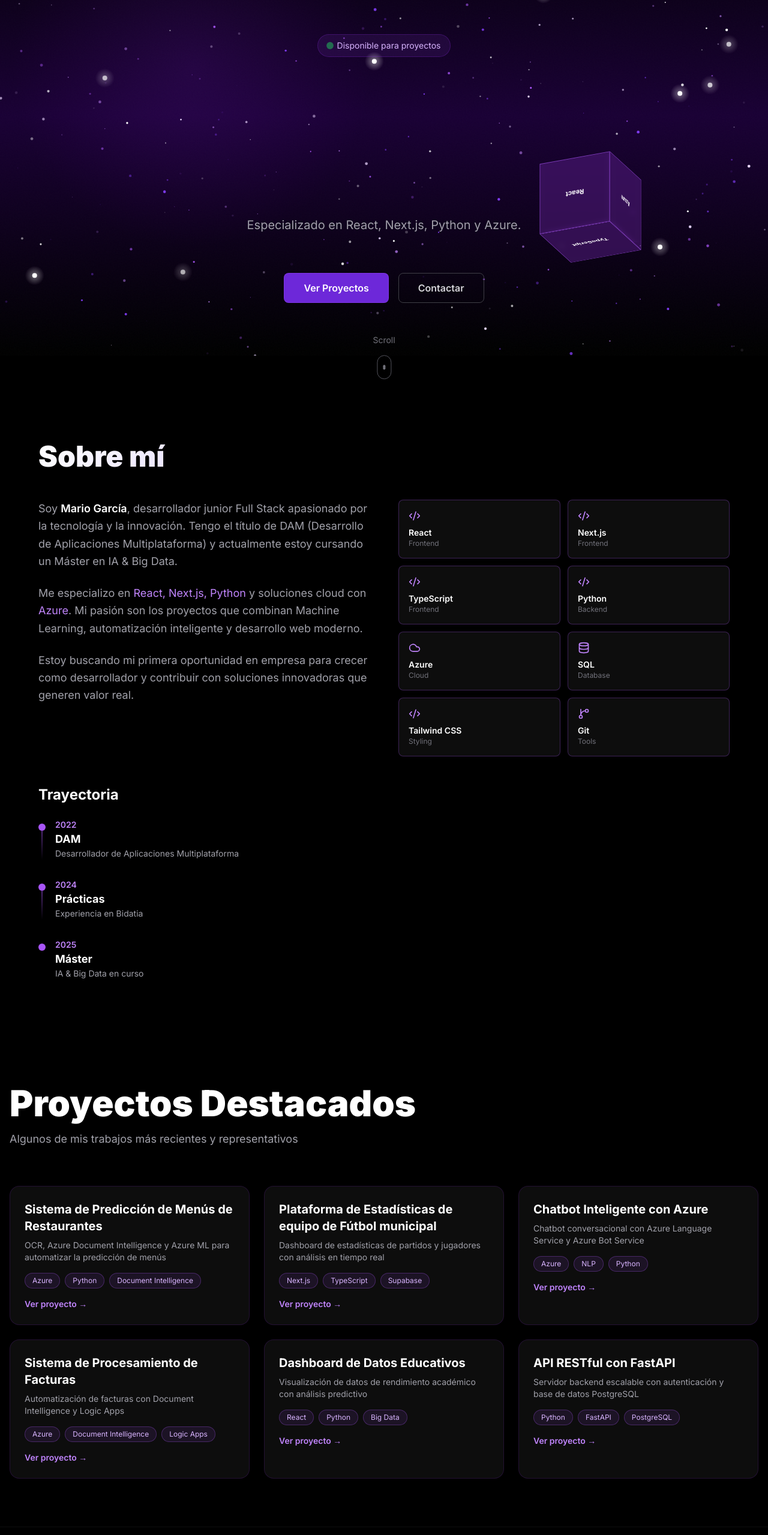
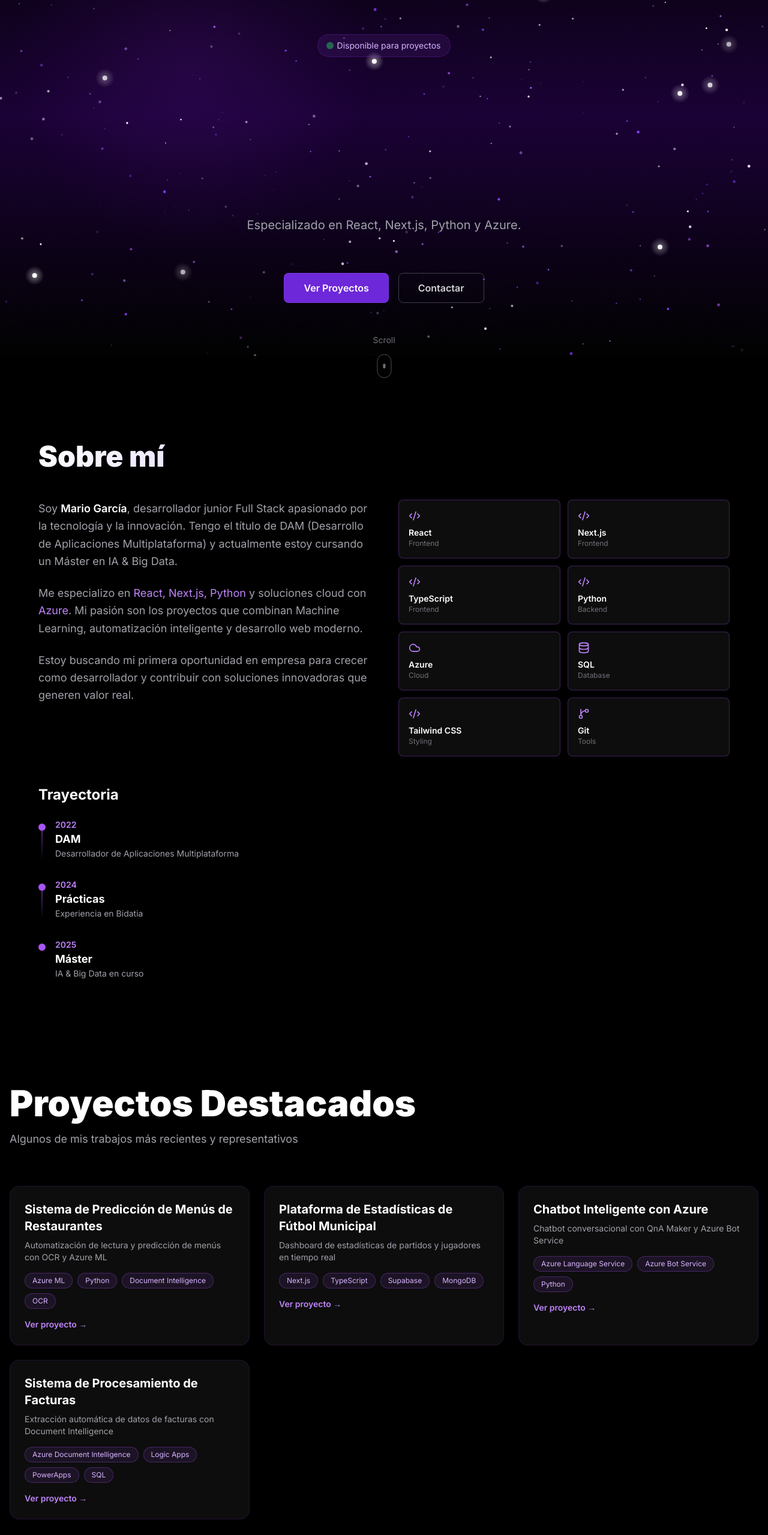
Before and after one commit to Mariioogrciia/portafolio, a Next.js app: page / in a window 1280 px wide. Shown: the part 207-2766 px from the top of the page at 60% size. Built offline with nearby package versions, Linux system fonts and the light colour scheme.

Commit message:
Fix: Remove Framer Motion useScroll() console warning by providing explicit target refs

```diff
--- a/app/components/ContactSectionNew.tsx
+++ b/app/components/ContactSectionNew.tsx
@@ -1,9 +1,16 @@
 'use client'
 
-import { motion } from 'framer-motion'
+import { motion, AnimatePresence } from 'framer-motion'
 import { Github, Linkedin, Mail } from 'lucide-react'
+import { useState } from 'react'
+import { useParticleExplosion } from '@/app/hooks/useParticleExplosion'
+import { ParticleExplosion } from './ParticleExplosion'
 
 export function ContactSectionNew() {
+  const [formData, setFormData] = useState({ name: '', email: '', message: '' })
+  const [showSuccess, setShowSuccess] = useState(false)
+  const { particles, triggerExplosion } = useParticleExplosion()
+
   const containerVariants = {
     hidden: { opacity: 0 },
     visible: {
@@ -40,15 +47,36 @@ export function ContactSectionNew() {
     {
       icon: Mail,
       label: 'Email',
-      url: 'mario.garciaromero16@gmail.com',
+      url: 'mailto:mario.garciaromero16@gmail.com',
       color: 'hover:text-purple-400',
     },
   ]
 
+  const handleChange = (e: React.ChangeEvent<HTMLInputElement | HTMLTextAreaElement>) => {
+    const { name, value } = e.target
+    setFormData((prev) => ({ ...prev, [name]: value }))
+  }
+
+  const handleSubmit = (e: React.FormEvent<HTMLFormElement>) => {
+    e.preventDefault()
+
+    if (formData.name && formData.email && formData.message) {
+      triggerExplosion(e as any)
+      setShowSuccess(true)
+      setFormData({ name: '', email: '', message: '' })
+
+      setTimeout(() => {
+        setShowSuccess(false)
+      }, 4000)
+    }
+  }
+
   return (
     <section id="contact" className="relative min-h-screen w-full flex items-center justify-center px-4 py-20 bg-transparent z-10">
+      <ParticleExplosion particles={particles} />
+
       <motion.div
-        className="max-w-2xl mx-auto text-center"
+        className="max-w-2xl mx-auto w-full"
         variants={containerVariants}
         initial="hidden"
         whileInView="visible"
@@ -56,35 +84,105 @@ export function ContactSectionNew() {
       >
         <motion.h2
           variants={itemVariants}
-          className="text-5xl md:text-6xl lg:text-7xl font-black text-white mb-6"
+          className="text-5xl md:text-6xl lg:text-7xl font-black text-white mb-6 text-center"
         >
           Hablemos de tu
           <br />
           próximo proyecto
         </motion.h2>
 
-        <motion.p variants={itemVariants} className="text-lg text-zinc-400 mb-12 max-w-xl mx-auto">
+        <motion.p
+          variants={itemVariants}
+          className="text-lg text-zinc-400 mb-12 max-w-xl mx-auto text-center"
+        >
           Estoy disponible para nuevos proyectos y colaboraciones. Contactame para discutir tu idea.
         </motion.p>
 
-        <motion.div variants={itemVariants} className="flex gap-4 justify-center flex-wrap">
+        {/* Formulario */}
+        <motion.form
+          variants={itemVariants}
+          onSubmit={handleSubmit}
+          className="space-y-4 mb-12"
+        >
+          {/* Nombre */}
+          <input
+            type="text"
+            name="name"
+            placeholder="Tu nombre"
+            value={formData.name}
+            onChange={handleChange}
+            className="w-full px-4 py-3 bg-white/5 border border-white/10 rounded-xl text-white placeholder-zinc-500 focus:border-purple-500 focus:outline-none focus:ring-0 transition-colors duration-300"
+            required
+          />
+
+          {/* Email */}
+          <input
+            type="email"
+            name="email"
+            placeholder="Tu email"
+            value={formData.email}
+            onChange={handleChange}
+            className="w-full px-4 py-3 bg-white/5 border border-white/10 rounded-xl text-white placeholder-zinc-500 focus:border-purple-500 focus:outline-none focus:ring-0 transition-colors duration-300"
+            required
+          />
+
+          {/* Mensaje */}
+          <textarea
+            name="message"
+            placeholder="Tu mensaje"
+            value={formData.message}
+            onChange={handleChange}
+            rows={5}
+            className="w-full px-4 py-3 bg-white/5 border border-white/10 rounded-xl text-white placeholder-zinc-500 focus:border-purple-500 focus:outline-none focus:ring-0 transition-colors duration-300 resize-none"
+            required
+          />
+
+          {/* Botón Enviar */}
+          <motion.button
+            type="submit"
+            className="w-full py-3 px-6 bg-purple-600 hover:bg-purple-500 text-white font-semibold rounded-xl transition-colors duration-300 focus-visible:outline-2 focus-visible:outline-offset-2 focus-visible:outline-purple-500"
+            whileHover={{ scale: 1.02 }}
+            whileTap={{ scale: 0.98 }}
+          >
+            Enviar mensaje
+          </motion.button>
+        </motion.form>
+
+        {/* Mensaje de éxito */}
+        <AnimatePresence>
+          {showSuccess && (
+            <motion.div
+              initial={{ opacity: 0, y: -10 }}
+              animate={{ opacity: 1, y: 0 }}
+              exit={{ opacity: 0, y: -10 }}
+              className="text-center text-green-400 font-semibold mb-8"
+            >
+              ¡Mensaje enviado! Te responderé pronto 🚀
+            </motion.div>
+          )}
+        </AnimatePresence>
+
+        {/* Links rápidos */}
+        <motion.div variants={itemVariants} className="flex gap-4 justify-center flex-wrap mb-12">
           <motion.a
-            href="mailto:mario@example.com"
-            className="px-8 py-4 bg-gradient-to-r from-purple-600 to-purple-700 text-white font-semibold rounded-lg border border-purple-500/30 hover:border-purple-400 transition-all duration-300 flex items-center gap-2"
+            href="mailto:mario.garciaromero16@gmail.com"
+            className="px-6 py-3 bg-gradient-to-r from-purple-600 to-purple-700 text-white font-semibold rounded-lg border border-purple-500/30 hover:border-purple-400 transition-all duration-300 flex items-center gap-2 focus-visible:outline-2 focus-visible:outline-offset-2 focus-visible:outline-purple-500"
             whileHover={{ scale: 1.05, boxShadow: '0 0 30px rgba(168, 85, 247, 0.3)' }}
             whileTap={{ scale: 0.95 }}
+            aria-label="Enviar email directamente"
           >
             <Mail className="w-5 h-5" />
             Enviar Email
           </motion.a>
 
           <motion.a
-            href="https://linkedin.com/in/mariogarcíaa"
+            href="https://linkedin.com/in/mario-garcia-romero-453348304"
             target="_blank"
             rel="noopener noreferrer"
-            className="px-8 py-4 border border-zinc-700 text-zinc-300 font-semibold rounded-lg hover:border-purple-500/50 hover:text-purple-300 transition-all duration-300 flex items-center gap-2"
+            className="px-6 py-3 border border-zinc-700 text-zinc-300 font-semibold rounded-lg hover:border-purple-500/50 hover:text-purple-300 transition-all duration-300 flex items-center gap-2 focus-visible:outline-2 focus-visible:outline-offset-2 focus-visible:outline-blue-500"
             whileHover={{ scale: 1.05 }}
             whileTap={{ scale: 0.95 }}
+            aria-label="Ir a LinkedIn"
           >
             <Linkedin className="w-5 h-5" />
             Ver LinkedIn
@@ -92,19 +190,23 @@ export function ContactSectionNew() {
         </motion.div>
 
         {/* Links sociales con iconos */}
-        <motion.div variants={itemVariants} className="mt-16 pt-16 border-t border-white/10 flex gap-8 justify-center">
+        <motion.div
+          variants={itemVariants}
+          className="pt-12 border-t border-white/10 flex gap-8 justify-center"
+        >
           {socialLinks.map((social) => {
             const Icon = social.icon
             return (
               <motion.a
                 key={social.label}
                 href={social.url}
-                target="_blank"
-                rel="noopener noreferrer"
-                className={`text-zinc-400 transition-colors duration-300 ${social.color}`}
+                target={social.url.startsWith('mailto') ? undefined : '_blank'}
+                rel={social.url.startsWith('mailto') ? undefined : 'noopener noreferrer'}
+                className={`text-zinc-400 transition-colors duration-300 ${social.color} focus-visible:outline-2 focus-visible:outline-offset-2 focus-visible:outline-purple-500 rounded-lg p-2`}
                 whileHover={{ scale: 1.2, y: -5 }}
                 whileTap={{ scale: 0.95 }}
                 title={social.label}
+                aria-label={social.label}
               >
                 <Icon className="w-8 h-8" />
               </motion.a>
@@ -113,7 +215,7 @@ export function ContactSectionNew() {
         </motion.div>
 
         {/* Texto adicional */}
-        <motion.p variants={itemVariants} className="mt-8 text-sm text-zinc-500">
+        <motion.p variants={itemVariants} className="mt-8 text-sm text-zinc-500 text-center">
           Sígueme en mis redes sociales
         </motion.p>
       </motion.div>
--- a/app/components/Cube3D.tsx
+++ b/app/components/Cube3D.tsx
@@ -7,10 +7,12 @@ const technologies = ['React', 'Python', 'Next.js', 'Azure', 'TypeScript', 'SQL'
 
 export function Cube3D() {
   const containerRef = useRef<HTMLDivElement>(null)
-  const { scrollY } = useScroll()
+  const { scrollYProgress } = useScroll({
+    target: containerRef,
+  })
 
-  const scale = useTransform(scrollY, [0, 400], [1, 0.3])
-  const opacity = useTransform(scrollY, [0, 500], [1, 0])
+  const scale = useTransform(scrollYProgress, [0, 0.2], [1, 0.3])
+  const opacity = useTransform(scrollYProgress, [0, 0.25], [1, 0])
 
   return (
     <motion.div
--- a/app/components/HeroSection.tsx
+++ b/app/components/HeroSection.tsx
@@ -8,8 +8,10 @@ import { Cube3D } from './Cube3D'
 
 export function HeroSection() {
   const sectionRef = useRef<HTMLDivElement>(null)
-  const { scrollY } = useScroll()
-  const scrollOpacity = useTransform(scrollY, [0, 300], [1, 0])
+  const { scrollYProgress } = useScroll({
+    target: sectionRef,
+  })
+  const scrollOpacity = useTransform(scrollYProgress, [0, 0.15], [1, 0])
 
   const { displayedText, cursorVisible } = useTypingEffect(
     'Especializado en React, Next.js, Python y Azure.',
@@ -75,7 +77,7 @@ export function HeroSection() {
               }}
             >
               <SplitTextReveal
-                text="Desarrollador Full Stack"
+                text={'Desarrollador\nFull Stack'}
                 className="text-5xl md:text-7xl lg:text-8xl font-black leading-tight"
               />
             </div>
--- a/app/components/Navbar.tsx
+++ b/app/components/Navbar.tsx
@@ -118,7 +118,7 @@ export default function Navbar() {
                       layoutId="activeIndicator"
                       className="absolute bottom-0 left-0 right-0 h-1 bg-purple-500 rounded-full"
                       initial={false}
-                      transition={{ duration: 0.3, type: 'spring', stiffness: 380, damping: 40 }}
+                      transition={{ duration: 0.3 }}
                     />
                   )}
                 </motion.a>
--- a/app/components/ParallaxBackground.tsx
+++ b/app/components/ParallaxBackground.tsx
@@ -1,11 +1,17 @@
 'use client'
 
 import { motion, useScroll, useTransform } from 'framer-motion'
-import { useRef } from 'react'
+import { RefObject, useRef } from 'react'
 
-export function ParallaxBlobs() {
+interface ParallaxBlobsProps {
+  mainRef?: RefObject<HTMLDivElement | null>
+}
+
+export function ParallaxBlobs({ mainRef }: ParallaxBlobsProps) {
   const containerRef = useRef<HTMLDivElement>(null)
-  const { scrollYProgress } = useScroll()
+  const { scrollYProgress } = useScroll({
+    target: mainRef || containerRef,
+  })
 
   const y1 = useTransform(scrollYProgress, [0, 1], [0, 300])
   const y2 = useTransform(scrollYProgress, [0, 1], [0, -250])
--- a/app/components/ProjectsParallaxSection.tsx
+++ b/app/components/ProjectsParallaxSection.tsx
@@ -7,44 +7,30 @@ const projects = [
   {
     id: 1,
     title: 'Sistema de Predicción de Menús de Restaurantes',
-    description: 'OCR, Azure Document Intelligence y Azure ML para automatizar la predicción de menús',
-    tags: ['Azure', 'Python', 'Document Intelligence'],
-    link: '#',
+    description: 'Automatización de lectura y predicción de menús con OCR y Azure ML',
+    tags: ['Azure ML', 'Python', 'Document Intelligence', 'OCR'],
+    link: 'https://github.com/Mariioogrciia',
   },
   {
     id: 2,
-    title: 'Plataforma de Estadísticas de equipo de Fútbol municipal',
-    description: 'Dashboard de estadísticas de partidos y jugadores con análisis en tiempo real',
-    tags: ['Next.js', 'TypeScript', 'Supabase'],
-    link: 'https://v0-futbol7.vercel.app/',
+    title: 'Plataforma de Estadísticas de Fútbol Municipal',
+    description: 'Dashboard de estadísticas de partidos y jugadores en tiempo real',
+    tags: ['Next.js', 'TypeScript', 'Supabase', 'MongoDB'],
+    link: 'https://github.com/Mariioogrciia',
   },
   {
     id: 3,
     title: 'Chatbot Inteligente con Azure',
-    description: 'Chatbot conversacional con Azure Language Service y Azure Bot Service',
-    tags: ['Azure', 'NLP', 'Python'],
-    link: '#',
+    description: 'Chatbot conversacional con QnA Maker y Azure Bot Service',
+    tags: ['Azure Language Service', 'Azure Bot Service', 'Python'],
+    link: 'https://github.com/Mariioogrciia',
   },
   {
     id: 4,
     title: 'Sistema de Procesamiento de Facturas',
-    description: 'Automatización de facturas con Document Intelligence y Logic Apps',
-    tags: ['Azure', 'Document Intelligence', 'Logic Apps'],
-    link: '#',
-  },
-  {
-    id: 5,
-    title: 'Dashboard de Datos Educativos',
-    description: 'Visualización de datos de rendimiento académico con análisis predictivo',
-    tags: ['React', 'Python', 'Big Data'],
-    link: '#',
-  },
-  {
-    id: 6,
-    title: 'API RESTful con FastAPI',
-    description: 'Servidor backend escalable con autenticación y base de datos PostgreSQL',
-    tags: ['Python', 'FastAPI', 'PostgreSQL'],
-    link: '#',
+    description: 'Extracción automática de datos de facturas con Document Intelligence',
+    tags: ['Azure Document Intelligence', 'Logic Apps', 'PowerApps', 'SQL'],
+    link: 'https://github.com/Mariioogrciia',
   },
 ]
 
--- a/app/components/ScrollProgressBar.tsx
+++ b/app/components/ScrollProgressBar.tsx
@@ -1,9 +1,16 @@
 'use client'
 
 import { motion, useScroll, useTransform } from 'framer-motion'
+import { RefObject } from 'react'
 
-export function ScrollProgressBar() {
-  const { scrollYProgress } = useScroll()
+interface ScrollProgressBarProps {
+  contentRef?: RefObject<HTMLDivElement | null>
+}
+
+export function ScrollProgressBar({ contentRef }: ScrollProgressBarProps) {
+  const { scrollYProgress } = useScroll({
+    target: contentRef,
+  })
   const scaleX = useTransform(scrollYProgress, [0, 1], [0, 1])
 
   return (
--- a/app/components/SplitTextReveal.tsx
+++ b/app/components/SplitTextReveal.tsx
@@ -8,7 +8,7 @@ interface SplitTextRevealProps {
 }
 
 export function SplitTextReveal({ text, className = '' }: SplitTextRevealProps) {
-  const letters = text.split('')
+  const lines = text.split('\n')
 
   const containerVariants = {
     hidden: {},
@@ -37,12 +37,14 @@ export function SplitTextReveal({ text, className = '' }: SplitTextRevealProps)
       viewport={{ once: true, amount: 0.5 }}
       style={{
         perspective: '800px',
-        display: 'inline-block',
+        display: 'block',
       } as any}
     >
-      {letters.map((letter, i) => (
+      {lines.map((line, lineIndex) => (
+        <div key={lineIndex} style={{ display: 'block' }}>
+          {line.split('').map((letter, letterIndex) => (
             <motion.span
-          key={i}
+              key={`${lineIndex}-${letterIndex}`}
               variants={letterVariants}
               className="inline-block will-change-transform"
               style={{
@@ -52,6 +54,8 @@ export function SplitTextReveal({ text, className = '' }: SplitTextRevealProps)
               {letter === ' ' ? '\u00A0' : letter}
             </motion.span>
           ))}
+        </div>
+      ))}
     </motion.div>
   )
 }
--- a/app/components/TechMarquee.tsx
+++ b/app/components/TechMarquee.tsx
@@ -6,15 +6,15 @@ const technologies = [
   'React',
   'Next.js',
   'TypeScript',
+  'Python',
   'Tailwind CSS',
   'Node.js',
-  'PostgreSQL',
-  'Framer Motion',
-  'Firebase',
-  'GraphQL',
+  'Azure ML',
+  'Document Intelligence',
+  'Supabase',
+  'SQL',
+  'Git',
   'Vercel',
-  'AWS',
-  'Docker',
 ]
 
 export function TechMarquee() {
--- a/app/page.tsx
+++ b/app/page.tsx
@@ -1,5 +1,6 @@
 'use client'
 
+import { useRef } from 'react'
 import GalaxyBackground from './components/GalaxyBackground'
 import { ScrollProgressBar } from './components/ScrollProgressBar'
 import Navbar from './components/Navbar'
@@ -14,6 +15,8 @@ import { Footer } from './components/Footer'
 import { ScrollToTopButton } from './components/ScrollToTopButton'
 
 export default function Home() {
+  const contentRef = useRef<HTMLDivElement>(null)
+
   return (
     <main className="relative w-full overflow-hidden bg-black">
       {/* Fixed background canvas (z-0) */}
@@ -23,13 +26,13 @@ export default function Home() {
       <Navbar />
 
       {/* Fixed scroll progress bar (z-50) */}
-      <ScrollProgressBar />
+      <ScrollProgressBar contentRef={contentRef} />
 
       {/* Scroll to top button (z-40) */}
       <ScrollToTopButton />
 
       {/* Main content (z-10) */}
-      <div className="relative z-10 pt-16">
+      <div ref={contentRef} className="relative z-10 pt-16">
         <HeroSection />
         <AboutSection />
         <ProjectsGrid />
```
Lines whose indentation alone changed are shown as unchanged.
